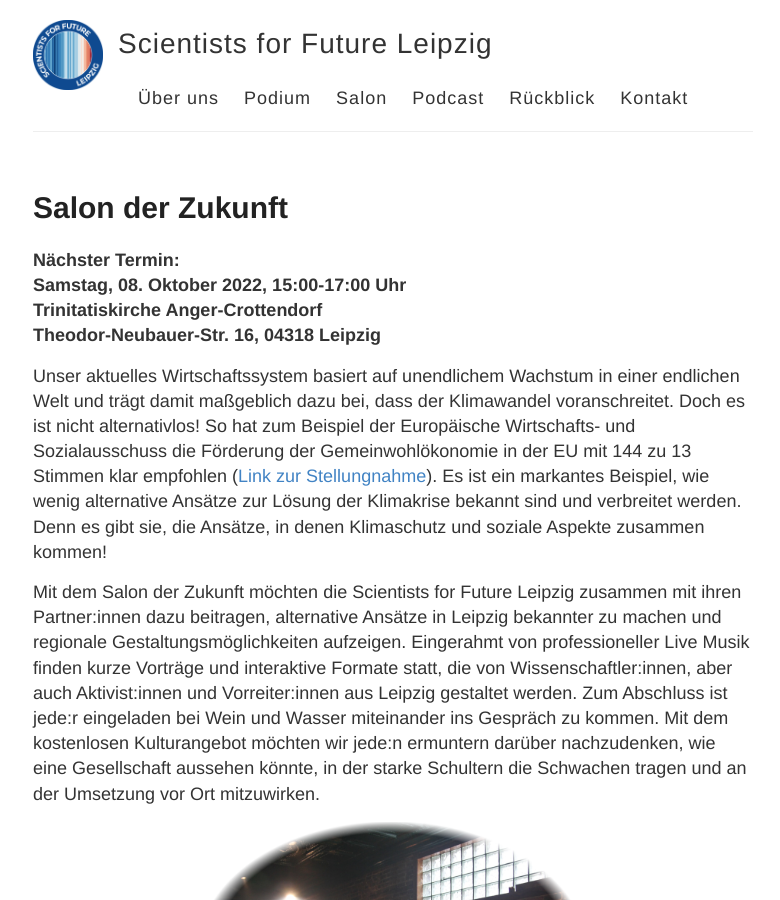
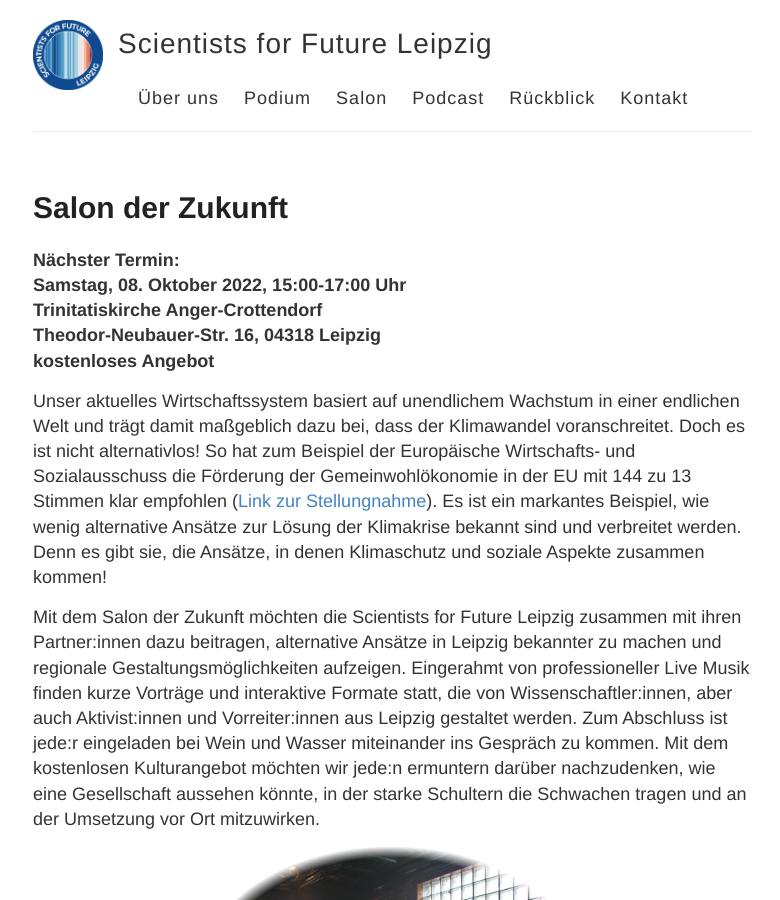
Before and after one commit to s4f-leipzig/s4f-leipzig.github.io, a Jekyll site: the page built from salon.md, in a window 1280 px wide and 900 px high. Shown: the whole window, without its empty margins (247-1027 px from the left). Built offline with Jekyll 4.4.1, drawn with Linux system fonts in a browser that asks for light colours.

Commit message:
Update salon.md

```diff
--- a/salon.md
+++ b/salon.md
@@ -7,7 +7,8 @@ permalink: /salon/
 <b>Nächster Termin:<br>
 Samstag, 08. Oktober 2022, 15:00-17:00 Uhr<br>
 Trinitatiskirche Anger-Crottendorf<br>
-Theodor-Neubauer-Str. 16, 04318 Leipzig
+Theodor-Neubauer-Str. 16, 04318 Leipzig<br>
+kostenloses Angebot
 </b>
 
 Unser aktuelles Wirtschaftssystem basiert auf unendlichem Wachstum in einer endlichen Welt und trägt damit maßgeblich dazu bei, dass der Klimawandel voranschreitet. Doch es ist nicht alternativlos! So hat zum Beispiel der Europäische Wirtschafts- und
```
